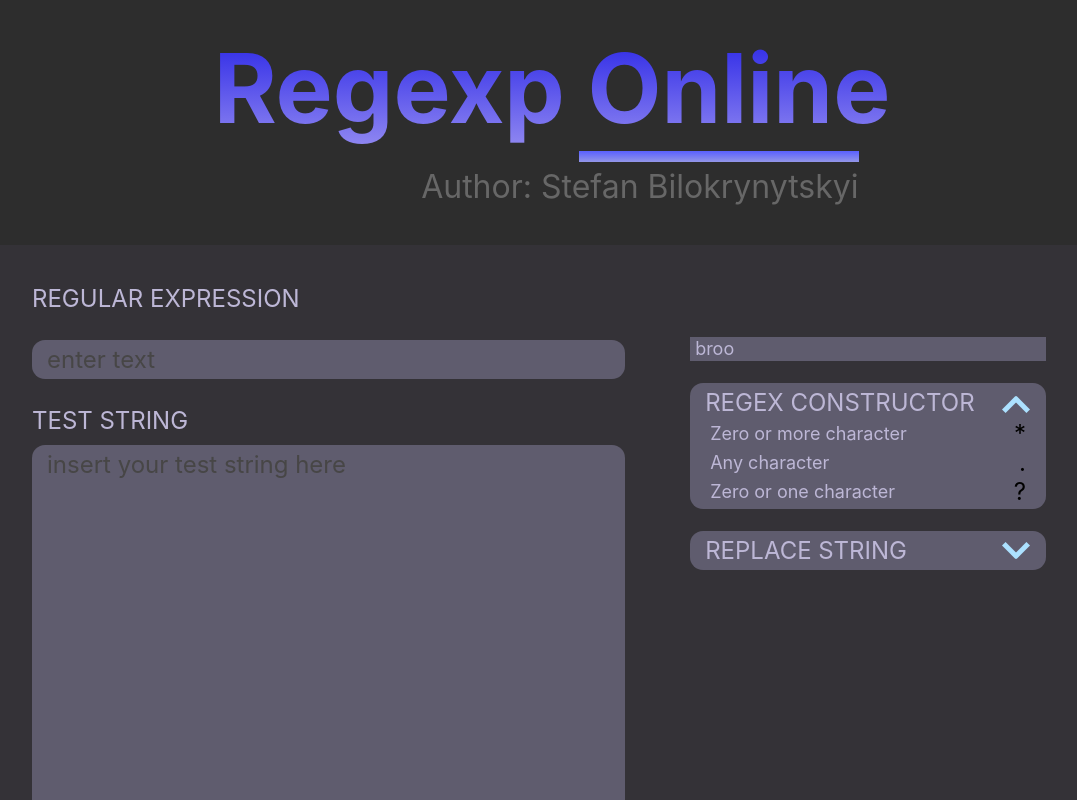
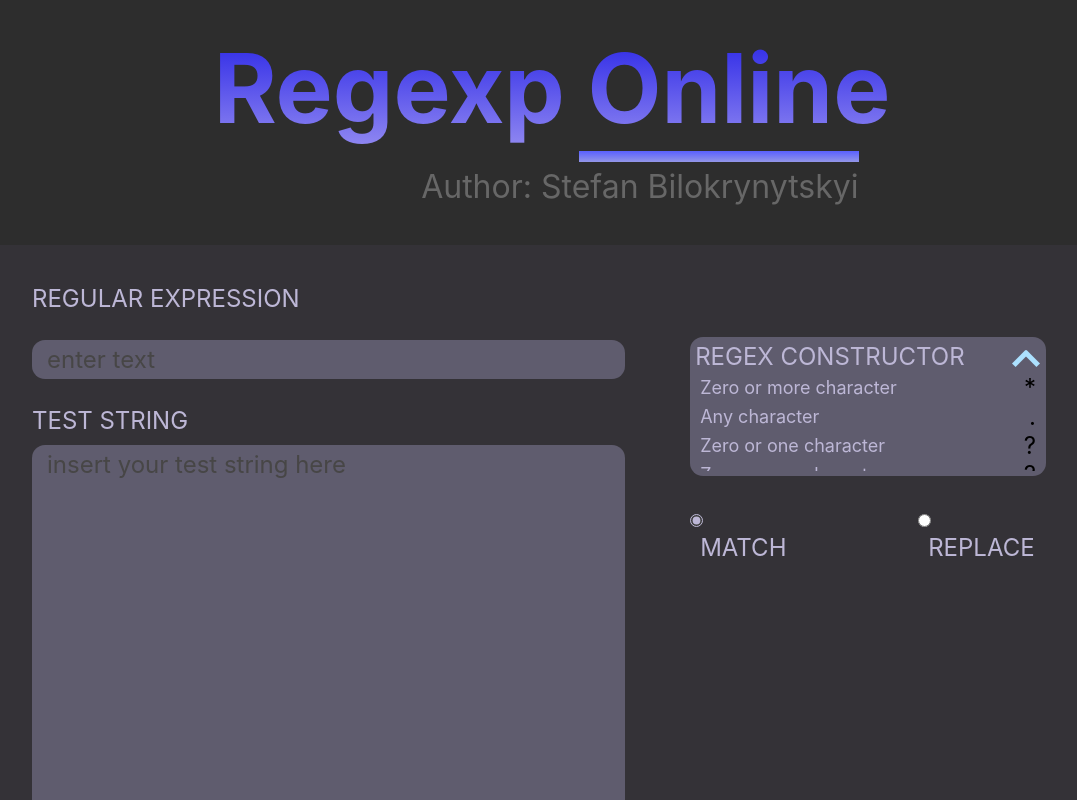
Before and after one commit to Stefan-Bilokrynytskyi/Regexp-Engine, a React (Create React App) app: page / in a window 1280 px wide. Both pictures are taken after a click on the button "REGEX CONSTRUCTOR". Shown: the top 800 px of the page, without its empty margins (88-1165 px from the left). Built offline with nearby package versions, Linux system fonts and the light colour scheme.

Commit message:
final design of regexp online

```diff
--- a/src/App.js
+++ b/src/App.js
@@ -2,14 +2,14 @@ import React, { useEffect, useState } from "react";
 import RegInput from "./UI/RegInput/RegInput.jsx";
 import TestString from "./UI/TestString/TestString.jsx";
 import MenuButton from "./UI/MenuButton/MenuButton.jsx";
-import RegExpression from "./UI/RegExpression/RegExpression.jsx";
+import ReplaceString from "./UI/ReplaceString/ReplaceString.jsx";
 import "./styles/reset.css";
 import "./styles/App.css";
 
 function App() {
   let [regex, setNewRegexp] = useState("");
   const setRegexp = (newRegexp) => {
-    regex = newRegexp;
+    regex += newRegexp;
     setNewRegexp(regex);
   };
 
@@ -30,9 +30,8 @@ function App() {
           </div>
 
           <div class="regex__constructor">
-            <RegExpression setter={setNewRegexp}>broo</RegExpression>
-            <MenuButton>REGEX CONSTRUCTOR</MenuButton>
-            <MenuButton>REPLACE STRING</MenuButton>
+            <MenuButton setter={setRegexp}>REGEX CONSTRUCTOR</MenuButton>
+            <ReplaceString></ReplaceString>
           </div>
         </div>
       </main>
--- a/src/UI/MenuButton/MenuButton.jsx
+++ b/src/UI/MenuButton/MenuButton.jsx
@@ -3,7 +3,7 @@ import classes from "./MenuButton.module.css";
 import RegExpression from "../RegExpression/RegExpression.jsx";
 
 const MenuButton = React.forwardRef((props) => {
-  let { children } = { ...props };
+  let { children, setter } = { ...props };
   const [menuVisible, setMenuVisible] = useState(false);
 
   return (
@@ -20,14 +20,26 @@ const MenuButton = React.forwardRef((props) => {
           {children}
         </h2>
         {menuVisible && (
-          <div class={classes.constructor}>
-            <RegExpression>
+          <div class={classes.regex_constructor}>
+            <RegExpression setter={setter}>
               Zero or more character<span class={classes.regSymbol}>*</span>
             </RegExpression>
-            <RegExpression>
+            <RegExpression setter={setter}>
               Any character<span class={classes.regSymbol}>.</span>
             </RegExpression>
-            <RegExpression>
+            <RegExpression setter={setter}>
+              Zero or one character<span class={classes.regSymbol}>?</span>
+            </RegExpression>
+            <RegExpression setter={setter}>
+              Zero or one character<span class={classes.regSymbol}>?</span>
+            </RegExpression>
+            <RegExpression setter={setter}>
+              Zero or one character<span class={classes.regSymbol}>?</span>
+            </RegExpression>
+            <RegExpression setter={setter}>
+              Zero or one character<span class={classes.regSymbol}>?</span>
+            </RegExpression>
+            <RegExpression setter={setter}>
               Zero or one character<span class={classes.regSymbol}>?</span>
             </RegExpression>
           </div>
--- a/src/UI/MenuButton/MenuButton.module.css
+++ b/src/UI/MenuButton/MenuButton.module.css
@@ -1,5 +1,5 @@
 .MenuButton {
-  padding: 5px 15px;
+  padding: 5px 5px;
 
   border-radius: 13px;
   background-color: #5f5c6e;
@@ -62,8 +62,10 @@
   right: 11px;
   transform: rotate(-45deg);
 }
-.constructor {
-  transition-delay: 1s;
+.regex_constructor {
+  max-height: 100px;
+  overflow: scroll;
+  overflow-x: hidden;
 }
 
 .regSymbol {
@@ -73,3 +75,6 @@
   font-weight: 400;
   font-size: 24px;
 }
+.radio {
+  accent-color: #bdb7d6;
+}
--- a/src/UI/RegExpression/RegExpression.jsx
+++ b/src/UI/RegExpression/RegExpression.jsx
@@ -5,7 +5,7 @@ const RegExpression = React.forwardRef((props) => {
   let { children, setter } = { ...props };
 
   function regOnclick() {
-    setter(children);
+    setter(children[1].props.children);
   }
 
   return (
--- /dev/null
+++ b/src/UI/ReplaceString/ReplaceString.jsx
@@ -0,0 +1,51 @@
+import React, { useState } from "react";
+import classes from "./ReplaceString.module.css";
+import TestString from "../TestString/TestString.jsx";
+
+const ReplaceString = React.forwardRef((props) => {
+  let { children, setter } = { ...props };
+
+  const [replaceVisible, setReplaceVisible] = useState(false);
+  /*
+  function onReplaceChange() {
+    replaceVisible = !replaceVisible;
+  }*/
+  return (
+    <div class={classes.replace_container}>
+      <div class={classes.function_container}>
+        <div class={classes.function_match}>
+          <input
+            checked={!replaceVisible}
+            type="radio"
+            id="match"
+            name="function"
+            value="match"
+            onChange={() => setReplaceVisible(!replaceVisible)}
+          />
+          <label for="match" class={classes.label}>
+            MATCH
+          </label>
+        </div>
+        <div class={classes.function_replace}>
+          <input
+            type="radio"
+            id="replace"
+            name="function"
+            value="replace"
+            checked={replaceVisible}
+            onChange={() => setReplaceVisible(!replaceVisible)}
+          />
+          <label for="replace" class={classes.label}>
+            REPLACE
+          </label>
+        </div>
+      </div>
+
+      {replaceVisible && (
+        <TestString style={{ width: "100%", flexGrow: "0" }}></TestString>
+      )}
+    </div>
+  );
+});
+
+export default ReplaceString;
--- /dev/null
+++ b/src/UI/ReplaceString/ReplaceString.module.css
@@ -0,0 +1,32 @@
+.function_container {
+  display: flex;
+  gap: 120px;
+  margin-top: 5px;
+  margin-bottom: 10px;
+}
+.replace_container {
+  height: 200px;
+}
+.function_match {
+  color: #bdb7d6;
+  font-family: "Inter";
+  font-style: normal;
+  font-weight: 400;
+  font-size: 24px;
+  line-height: 29px;
+}
+.function_replace {
+  color: #bdb7d6;
+  font-family: "Inter";
+  font-style: normal;
+  font-weight: 400;
+  font-size: 24px;
+  line-height: 29px;
+}
+.label {
+  margin-left: 10px;
+}
+
+input[type="radio"] {
+  accent-color: #bdb7d6;
+}
--- a/src/styles/App.css
+++ b/src/styles/App.css
@@ -85,7 +85,7 @@ h1 {
   width: 36%;
   display: flex;
   flex-direction: column;
-  gap: 10px;
+
   padding-top: 53px;
   gap: 22px;
 }
```
